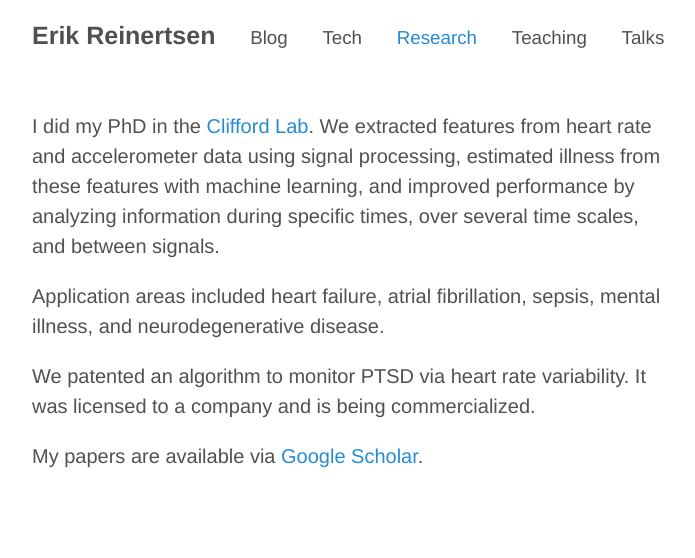
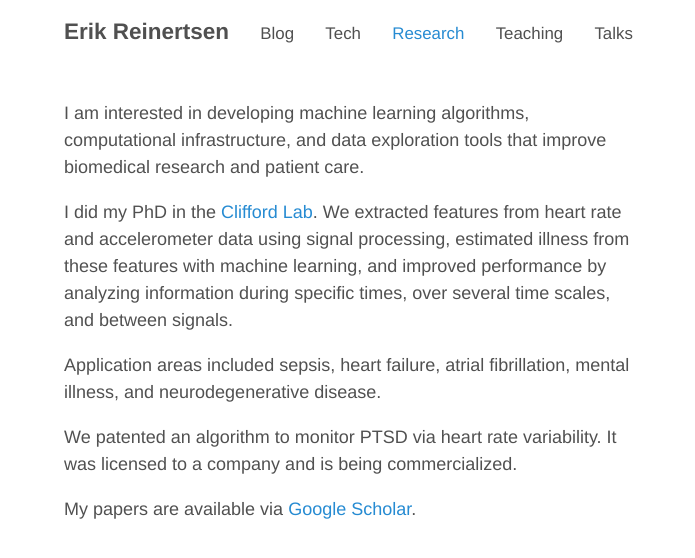
Before and after one commit to erikr/erikr.github.io, a Jekyll site: the page built from research.md, in a window 1280 px wide. Shown: the top 558 px of the page, without its empty margins (288-983 px from the left). Built offline with Jekyll 4.4.1, drawn with Linux system fonts in a browser that asks for light colours; nearby versions of some CDN libraries.

Commit message:
revised research interests and reduced font size

```diff
--- a/css/poole.css
+++ b/css/poole.css
@@ -49,12 +49,12 @@ body {
 
 html {
   font-family: "Helvetica Neue", Helvetica, Arial, sans-serif;
-  font-size: 16px;
+  font-size: 14px;
   line-height: 1.5;
 }
 @media (min-width: 38em) {
   html {
-    font-size: 20px;
+    font-size: 18px;
   }
 }
 
--- a/research.md
+++ b/research.md
@@ -4,9 +4,11 @@ permalink: /research/
 title: "Research"
 ---
 
+I am interested in developing machine learning algorithms, computational infrastructure, and data exploration tools that improve biomedical research and patient care.
+
 I did my PhD in the [Clifford Lab](http://gdclifford.info). We extracted features from heart rate and accelerometer data using signal processing, estimated illness from these features with machine learning, and improved performance by analyzing information during specific times, over several time scales, and between signals.
 
-Application areas included heart failure, atrial fibrillation, sepsis, mental illness, and neurodegenerative disease.
+Application areas included sepsis, heart failure, atrial fibrillation, mental illness, and neurodegenerative disease.
 
 We patented an algorithm to monitor PTSD via heart rate variability. It was licensed to a company and is being commercialized.
 
```
Also changed, not shown: favicon.ico (added).
